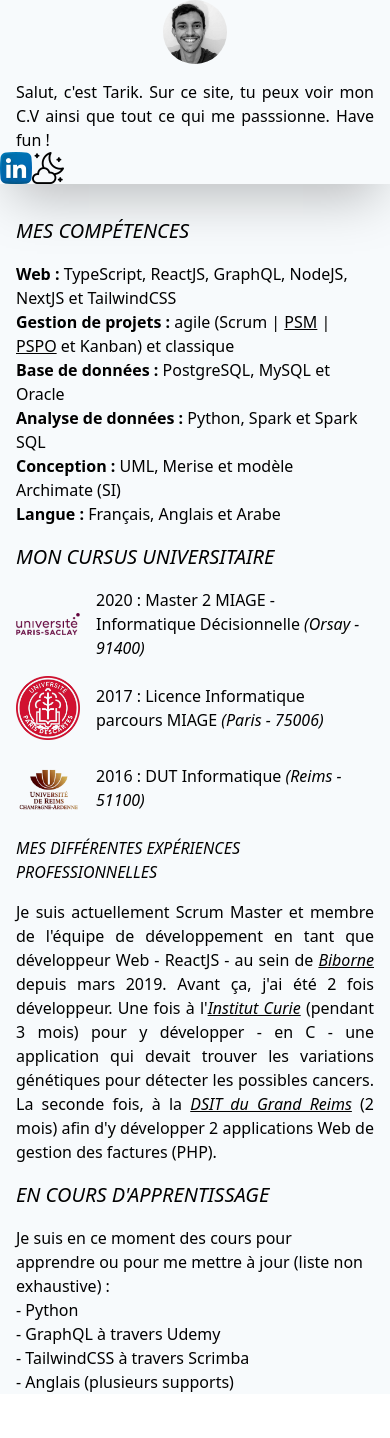
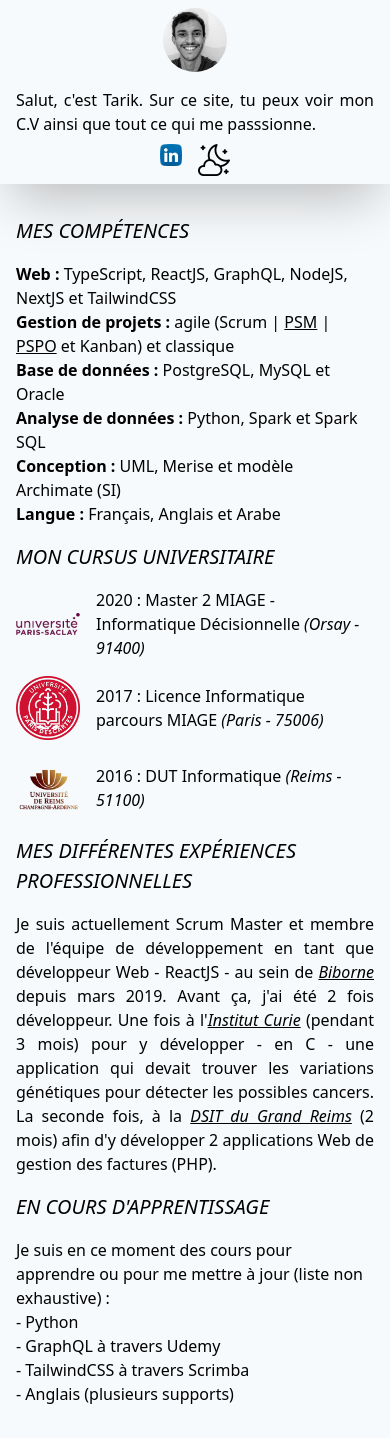
Before and after one commit to devidb00/tarikidb.com, a Next.js app: page / in a window 390 px wide. Before the commit the page ends 1410 px from the top, so only its background shows below. Built offline with nearby package versions, Linux system fonts and the light colour scheme.

Commit message:
Mobile version

```diff
--- a/components/Experience.js
+++ b/components/Experience.js
@@ -1,7 +1,7 @@
 const Experience = () => {
   return (
     <div>
-      <p className="uppercase font-hairline-bold sm:text-xl mt-4 italic">
+      <p className="uppercase font-hairline-bold text-xl mt-4 italic">
         mes différentes expériences professionnelles
       </p>
       <p className="text-justify mt-4">
--- a/components/Leftbar.js
+++ b/components/Leftbar.js
@@ -15,16 +15,16 @@ const Leftbar = () => {
           : `bg-gray-100 text-black lg:flex justify-between`
       }
     >
-      <div className="lg:w-1/4 lg:h-screen shadow-2xl lg:sticky lg:top-0">
+      <div className="lg:w-1/4 pt-2 lg:h-screen shadow-2xl lg:sticky lg:top-0">
         <img
           className="rounded-full h-16 w-16 lg:h-32 lg:w-32 mx-auto lg:my-12"
           src="ProfileImage.jpeg"
         />
         <p className="text-justify font-light lg:font-hairline lg:text-lg mx-4 pt-4">
           Salut, c'est Tarik. Sur ce site, tu peux voir mon C.V ainsi que tout
-          ce qui me passsionne. Have fun !
+          ce qui me passsionne.
         </p>
-        <div className="flex lg:space-x-4 lg:bottom-0 lg:absolute lg:mx-40 lg:mb-4">
+        <div className="flex space-x-4 py-2 lg:space-x-4 lg:bottom-0 lg:absolute mx-40 lg:pb-4">
           <a href="https://urlz.fr/ds5e" target="_blank">
             <img className="flex-row" src="/linkedin.png" />
           </a>
@@ -42,7 +42,7 @@ const Leftbar = () => {
           />
         </div>
       </div>
-      <div className="mx-4 lg:w-3/4 lg:mb-4 pt-8">
+      <div className="mx-4 lg:w-3/4 pb-4 pt-8">
         <MySkills />
         <Studies />
         <Experience />
```
